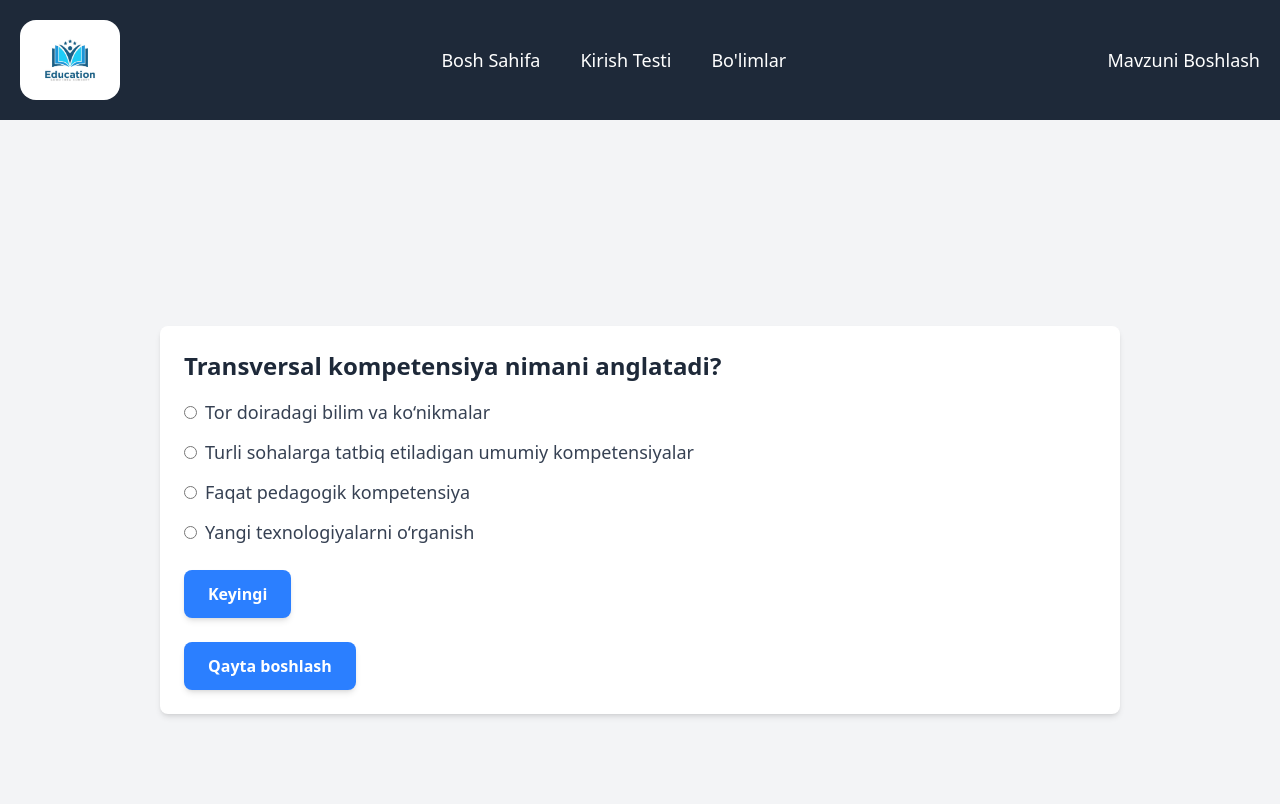
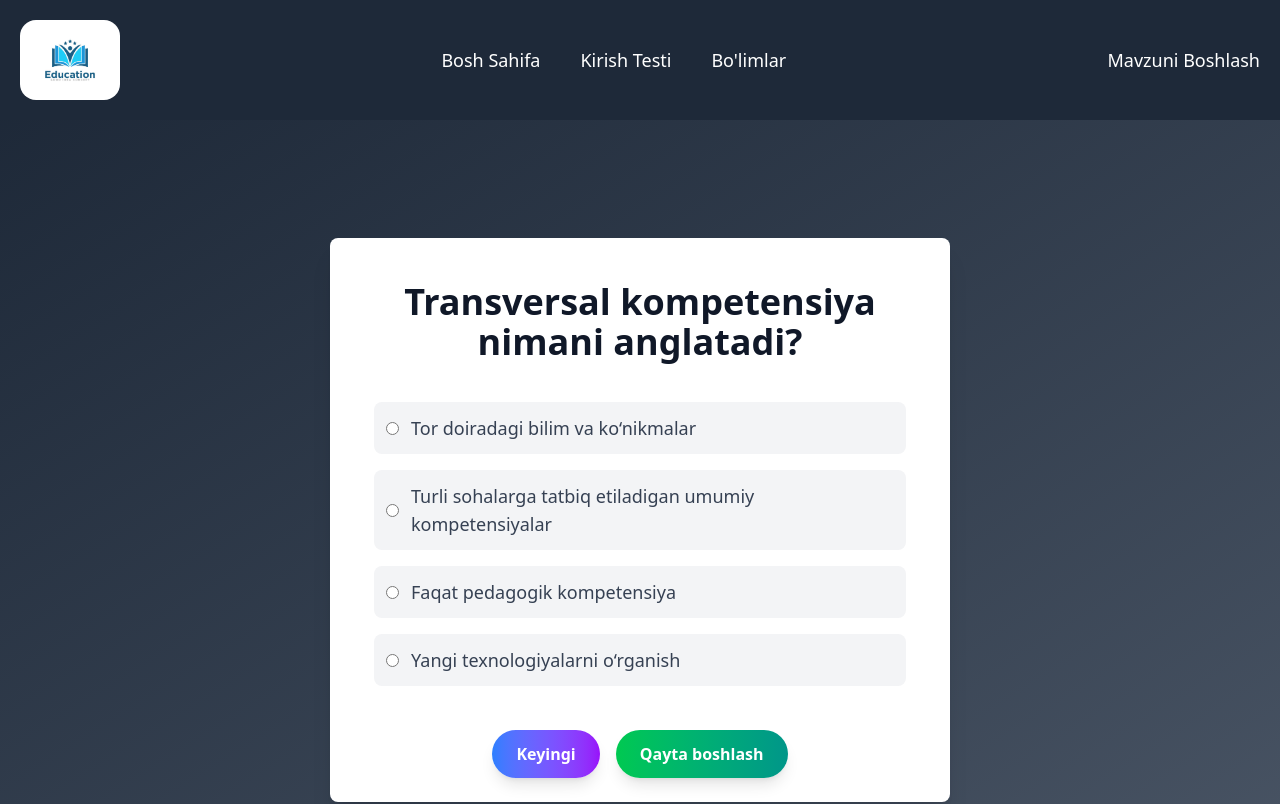
Before and after one commit to UI-Vortex/Paid-Project-Test-Center, a React (Vite) app: page /kirish/test in a window 1280 px wide. Shown: the top 804 px of the page. Built offline with nearby package versions, Linux system fonts and the light colour scheme.

Commit message:
tests has been added

```diff
--- a/package.json
+++ b/package.json
@@ -10,6 +10,8 @@
     "preview": "vite preview"
   },
   "dependencies": {
+    "@splinetool/react-spline": "^4.0.0",
+    "@splinetool/runtime": "^1.10.2",
     "@tailwindcss/vite": "^4.1.8",
     "framer-motion": "^12.15.0",
     "react": "^19.1.0",
--- a/src/Components/Home.jsx
+++ b/src/Components/Home.jsx
@@ -5,6 +5,7 @@ import prep from "../assets/preparation-icon.jpg";
 import tutor from "../assets/tutor-icon.jpg";
 import selfStudy from "../assets/self-study-icon.jpg";
 import testCenter from "../assets/testcenter.png";
+import Spline from '@splinetool/react-spline';
 
 import students from "../assets/bg-image.jpg";
 
@@ -297,6 +298,7 @@ function Home() {
         </div>
       </div>
       {/* contact ended */}
+
     </>
   );
 }
--- a/src/Sections/KirishTesti.jsx
+++ b/src/Sections/KirishTesti.jsx
@@ -11,59 +11,77 @@ function KirishTesti() {
 
   useEffect(() => {
     setData(quizzes.in);
-  },[])
+  }, []);
+
+  const handleNext = () => {
+    if (data.length - 1 > index) {
+      setIndex((prev) => prev + 1);
+    } else {
+      alert("Test tugadi, rahmat!");
+      setShow(true);
+    }
+  };
+
+  const handleRestart = () => {
+    setIndex(0);
+    setShow(false);
+    setData(quizzes.in);
+  };
 
   const springs = useSpring({
     from: { y: 0 },
     config: { tension: 120, friction: 14 },
     to: { y: 100 },
   });
-
-  const handleNext = () => {
-    if(data.length-1 > index) {
-      setIndex(prev => prev +1);
-    } else {
-      alert("Test tugadi, rahmat!");
-      setShow(true);
-
-    }
-  }
-
-  const handleRestart = () => {
-    setIndex(0);
-    setShow(false);
-    setData(quizzes.in);
-  }
-
   return (
     <>
-      <div className="min-h-screen bg-gray-100 flex flex-col items-center justify-center">
-        <div className="bg-white p-6 rounded-lg shadow-md w-3/4">
-          <h2 className="text-2xl font-bold text-gray-800 mb-4">{data[index].quiz}</h2>
-          <ul className="space-y-3">
-            {data[index].options.map((item) => (
-              <li className="text-lg text-gray-700 flex items-center" key={item.id}>
-                <input type="radio" className="mr-2" />
+      {/* start here */}
+      <div className="min-h-screen bg-gradient-to-br from-gray-800 to-gray-600 flex flex-col items-center justify-center p-5">
+        <div className="bg-white p-6 rounded-lg shadow-xl w-11/12 md:w-3/4 lg:w-1/2">
+          <div className="flex flex-col items-center gap-6 p-5">
+            <h2 className="text-4xl font-extrabold text-gray-900 mb-4 text-center">
+              {data[index].quiz}
+            </h2>
+
+            <ul className="space-y-4 w-full">
+              {data[index].options.map((item, i) => (
+                <li
+                  className="text-lg text-gray-700 flex items-center bg-gray-100 p-3 rounded-lg hover:bg-gray-200 transition duration-300 ease-in-out"
+                  key={item.id || i} // just in case item.id is undefined
+                >
+                  <input
+                    type="radio"
+                    name={`question-${index}`} // group radio buttons by question index
+                    className="mr-3 accent-blue-500"
+                    value={item}
+                  />
                   {item}
                 </li>
               ))}
             </ul>
+          </div>
+
+          <div className="flex justify-center gap-4 mt-6">
             <button
-            className={`mt-6 px-6 py-3 bg-blue-500 cursor-pointer text-white font-semibold rounded-lg shadow-md hover:bg-blue-600 transition duration-300 ease-in-out transform hover:scale-105 ${show ? 'hidden' : ''}`}
+              className={`px-6 py-3 bg-gradient-to-r from-blue-500 to-purple-600 text-white font-semibold rounded-full shadow-lg hover:shadow-xl hover:scale-105 transition duration-300 ease-in-out transform ${
+                show ? "hidden" : ""
+              }`}
               onClick={() => handleNext()}
               disabled={show}
             >
               Keyingi
-          </button> <br />
+            </button>
 
             <button
-            className="mt-6 px-6 py-3 bg-blue-500 cursor-pointer text-white font-semibold rounded-lg shadow-md hover:bg-blue-600 transition duration-300 ease-in-out transform hover:scale-105"
+              className="px-6 py-3 bg-gradient-to-r from-green-500 to-teal-600 text-white font-semibold rounded-full shadow-lg hover:shadow-xl hover:scale-105 transition duration-300 ease-in-out transform"
               onClick={() => handleRestart()}
             >
               Qayta boshlash
             </button>
           </div>
         </div>
+      </div>
+      {/* ended here */}
     </>
   );
 }
```
Also changed, not shown: 1 other file (tests, documents, lock files or other folders). Lines whose indentation alone changed are shown as unchanged.
